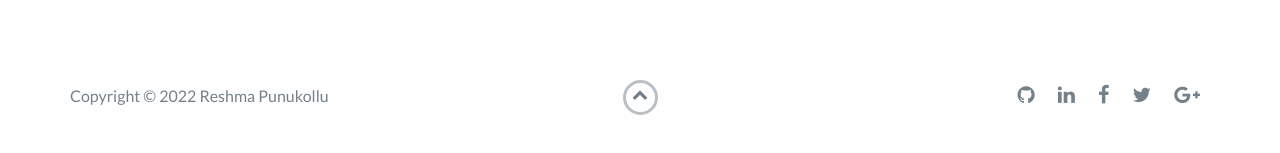
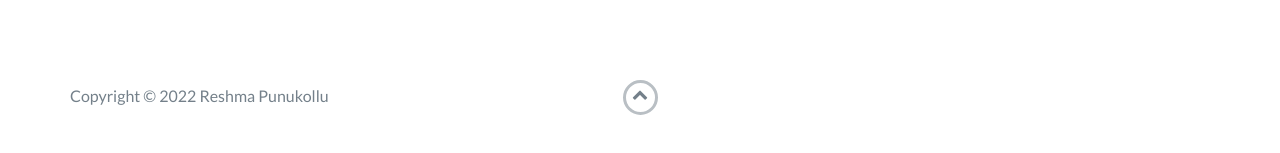
Before and after one commit to reshma-ponukollu/reshma-ponukollu.github.io, a website: page index.html in a window 1280 px wide. Shown: the part 5124-5277 px from the top of the page. Drawn offline with nearby package versions, Linux system fonts and the light colour scheme.

Commit message:
Update index.html

```diff
--- a/index.html
+++ b/index.html
@@ -370,22 +370,6 @@
                 </div>
                 <div class="col-sm-5 social">
                     <ul>
-                        <li>
-                            <a href="https://reshma-ponukollu.github.io/" target="_blank"><i class="fa fa-github" aria-hidden="true"></i></a>
-                        </li>
-
-                        <li>
-                            <a href="https://www.linkedin.com/in/reshma-punukollu/" target="_blank"><i class="fa fa-linkedin" aria-hidden="true"></i></a>
-                        </li>
-                        <li>
-                            <a href="https://www.facebook.com/" target="_blank"><i class="fa fa-facebook" aria-hidden="true"></i></a>
-                        </li>
-                        <li>
-                            <a href="https://twitter.com/" target="_blank"><i class="fa fa-twitter" aria-hidden="true"></i></a>
-                        </li>
-                        <li>
-                            <a href="https://plus.google.com/" target="_blank"><i class="fa fa-google-plus" aria-hidden="true"></i></a>
-                        </li>
                     </ul>
                 </div>
             </div>
```
